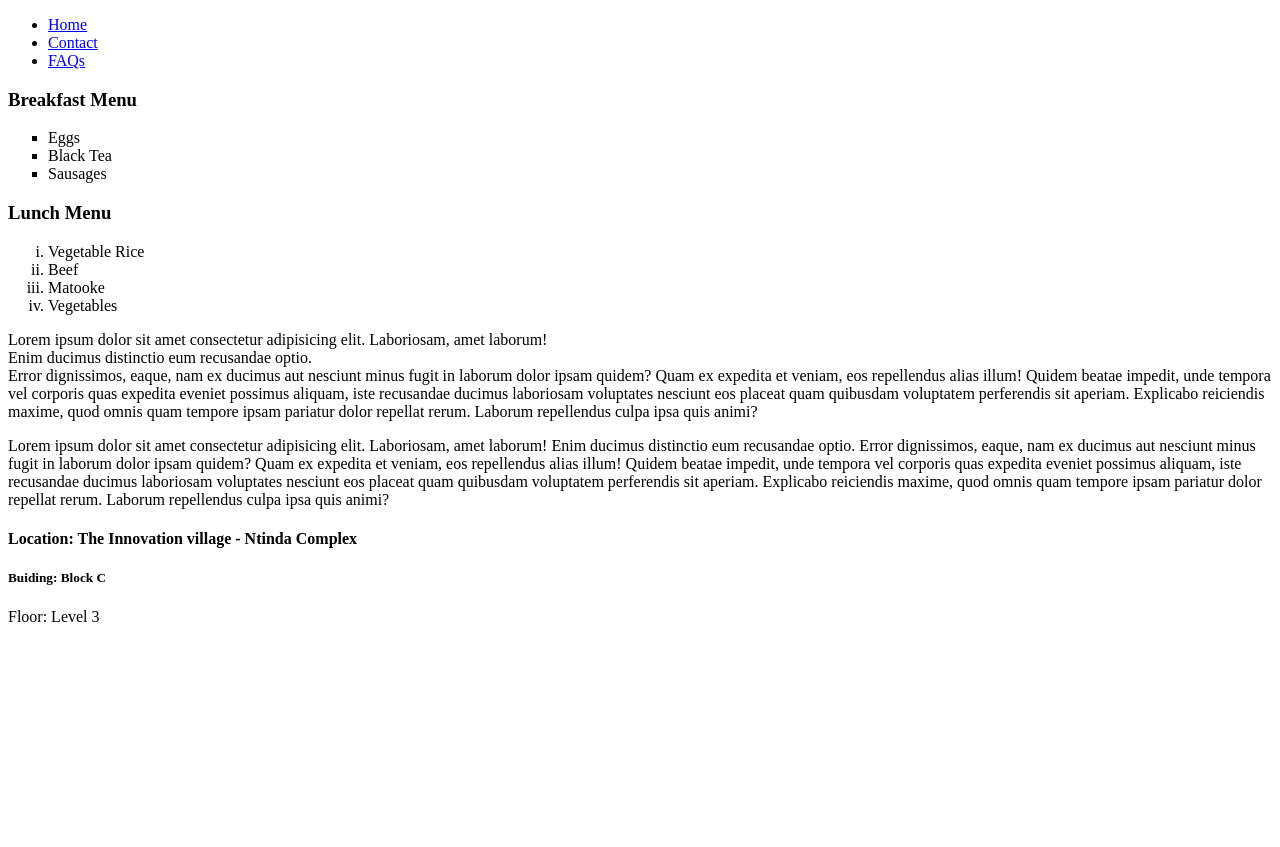
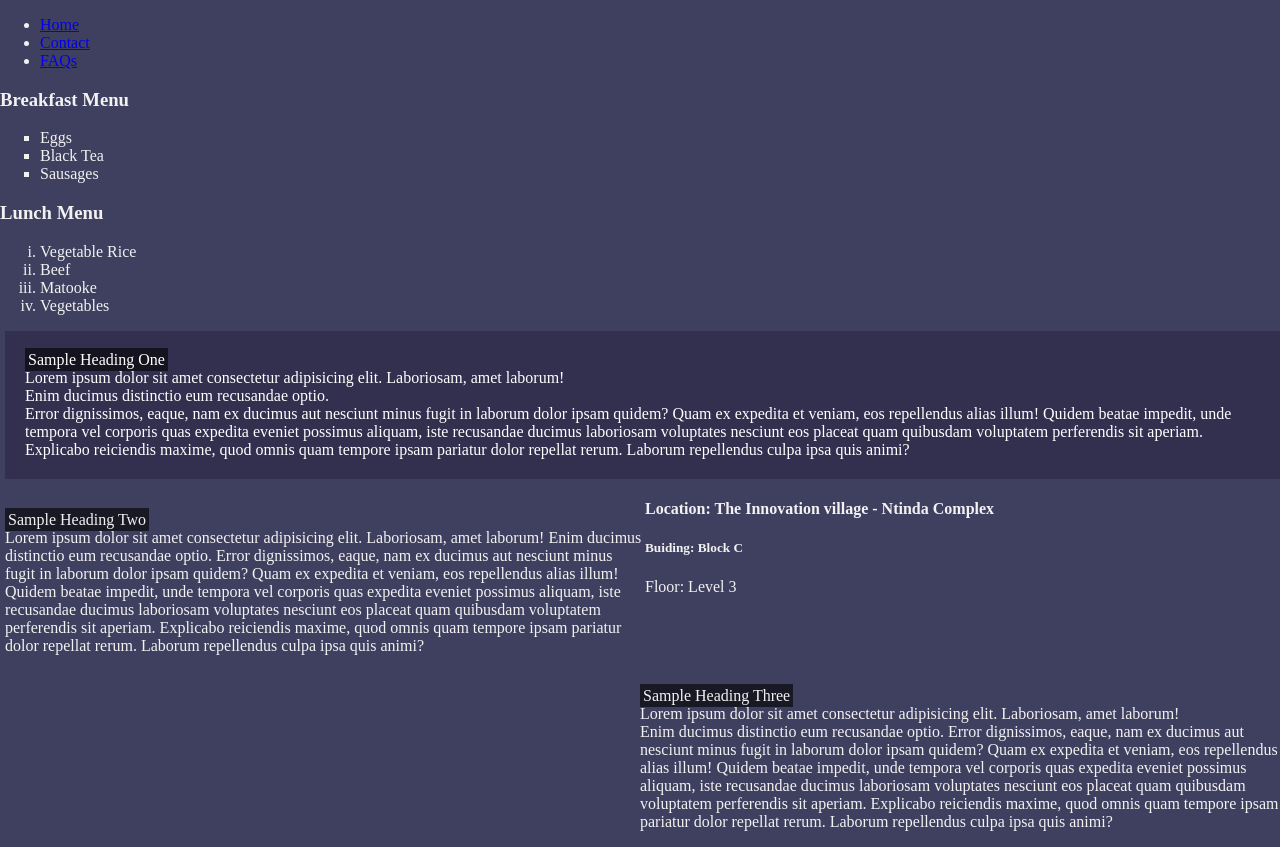
Before and after one commit to codequeen6/secondrepo, a plain HTML site: page index.html in a window 1280 px wide. Before the commit the page ends 800 px from the top, so only its background shows below. Drawn offline with Linux system fonts and the light colour scheme.

Commit message:
Intro to css

```diff
--- a/index.html
+++ b/index.html
@@ -3,6 +3,47 @@
     <head>
         <meta/>
         <title>Home - CodeQueen6</title>
+        <style>
+            /* selector {rule:value;} */
+            /*
+            - element/tag selector
+            - id selector  '#'
+            - class  '.'
+            -attribute
+
+             */
+            body {
+                margin:0;
+                background-color: rgb(63, 63, 95);
+                color:#f2f2f2;
+            }
+            p {
+                margin-left:5px;
+            }
+             #first {
+                 /* color:  rgb(10%,20%,40%); */
+                background-color:  rgba(30,23,57,40%);
+                 color:  #fff;
+                 font-size: 16px;
+                 padding: 20px;
+                 /* opacity: 0; */
+             }
+             p.second {
+                 width:50%;
+                 float:left;
+             }
+             .third {
+                 width:50%;
+                 float:right;
+             }
+             span {
+                 background:rgba(0,0,0,0.6);
+                 padding:3px;
+             }
+             .page-heading{
+
+             }
+        </style>
     </head>
     <body>
         <header>
@@ -20,14 +61,15 @@
         </header>
 
         <h3>Breakfast Menu</h3>
-        <ul type="square">
+        <ul id="menu-ul" type="square">
             <li>Eggs</li>
             <li>Black Tea</li>
             <li>Sausages</li>
         </ul>
 
+        <!-- <h3 style="color:aqua; font-size: 12px;">Lunch Menu</h3> -->
         <h3>Lunch Menu</h3>
-        <ol type="i">
+        <ol id="menu-ol" type="i">
             <li>Vegetable Rice</li>
             <li>Beef</li>
             <li>Matooke</li>
@@ -41,7 +83,10 @@
         <h4>I am A Heading!</h4>
         <h5>I am A Heading!</h5>
         <h6>I am A Heading!</h6>-->
-        <p>Lorem ipsum dolor sit amet consectetur
+        <p id="first" clas=""the_place>
+            <span>Sample Heading One</span>
+            <br>
+            Lorem ipsum dolor sit amet consectetur
              adipisicing elit. Laboriosam, amet laborum! <br>
              Enim ducimus distinctio eum recusandae optio. <br>
              Error dignissimos, eaque, nam ex ducimus aut nesciunt minus fugit
@@ -50,8 +95,13 @@
               possimus aliquam,
              iste recusandae ducimus laboriosam voluptates nesciunt eos placeat quam quibusdam voluptatem perferendis sit aperiam.
             Explicabo reiciendis maxime, quod omnis quam tempore ipsam pariatur dolor repellat rerum. Laborum repellendus culpa
-             ipsa quis animi?</p>
-        <p>Lorem ipsum dolor sit amet consectetur
+             ipsa quis animi?
+
+            </p>
+        <p class="second">
+            <span>Sample Heading Two</span>
+            <br>
+            Lorem ipsum dolor sit amet consectetur
         adipisicing elit. Laboriosam, amet laborum!
         Enim ducimus distinctio eum recusandae optio.
         Error dignissimos, eaque, nam ex ducimus aut nesciunt minus fugit
@@ -61,8 +111,10 @@
         iste recusandae ducimus laboriosam voluptates nesciunt eos placeat quam quibusdam voluptatem perferendis sit aperiam.
         Explicabo reiciendis maxime, quod omnis quam tempore ipsam pariatur dolor repellat rerum. Laborum repellendus culpa
         ipsa quis animi?</p>
-<!--
-        <p style="color:rgb(47, 78, 163);">
+
+        <p class="third">
+            <span>Sample Heading Three</span>
+            <br>
             Lorem  ipsum dolor sit amet consectetur
             adipisicing elit. Laboriosam, amet laborum! <br>
             Enim ducimus distinctio eum recusandae optio.
@@ -72,7 +124,7 @@
                 possimus aliquam,
             iste recusandae ducimus laboriosam voluptates nesciunt eos placeat quam quibusdam voluptatem perferendis sit aperiam.
             Explicabo reiciendis maxime, quod omnis quam tempore ipsam pariatur dolor repellat rerum. Laborum repellendus culpa
-            ipsa quis animi?</p>-->
+            ipsa quis animi?</p>
 
         <!-- address to our office -->
         <div class="address">
```
